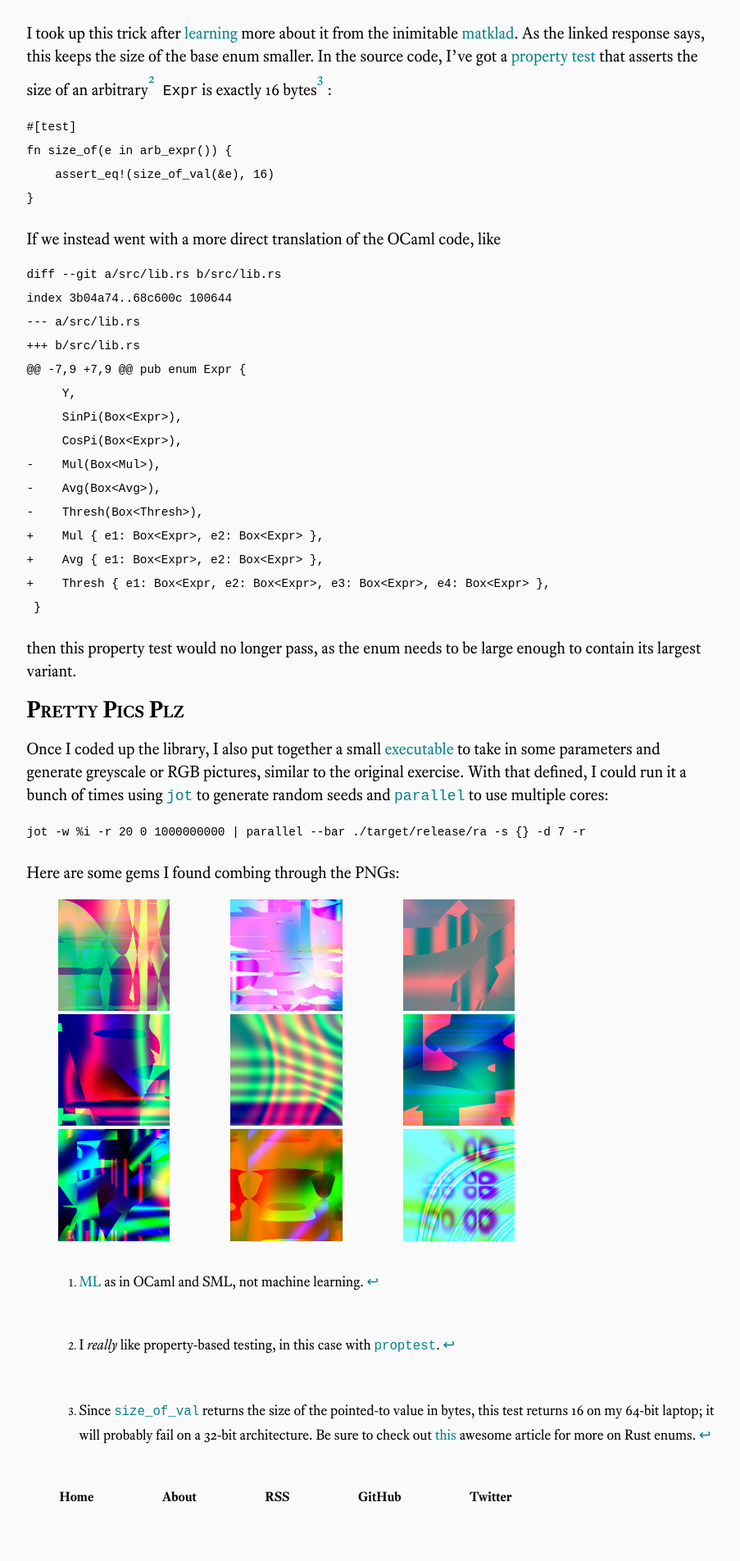
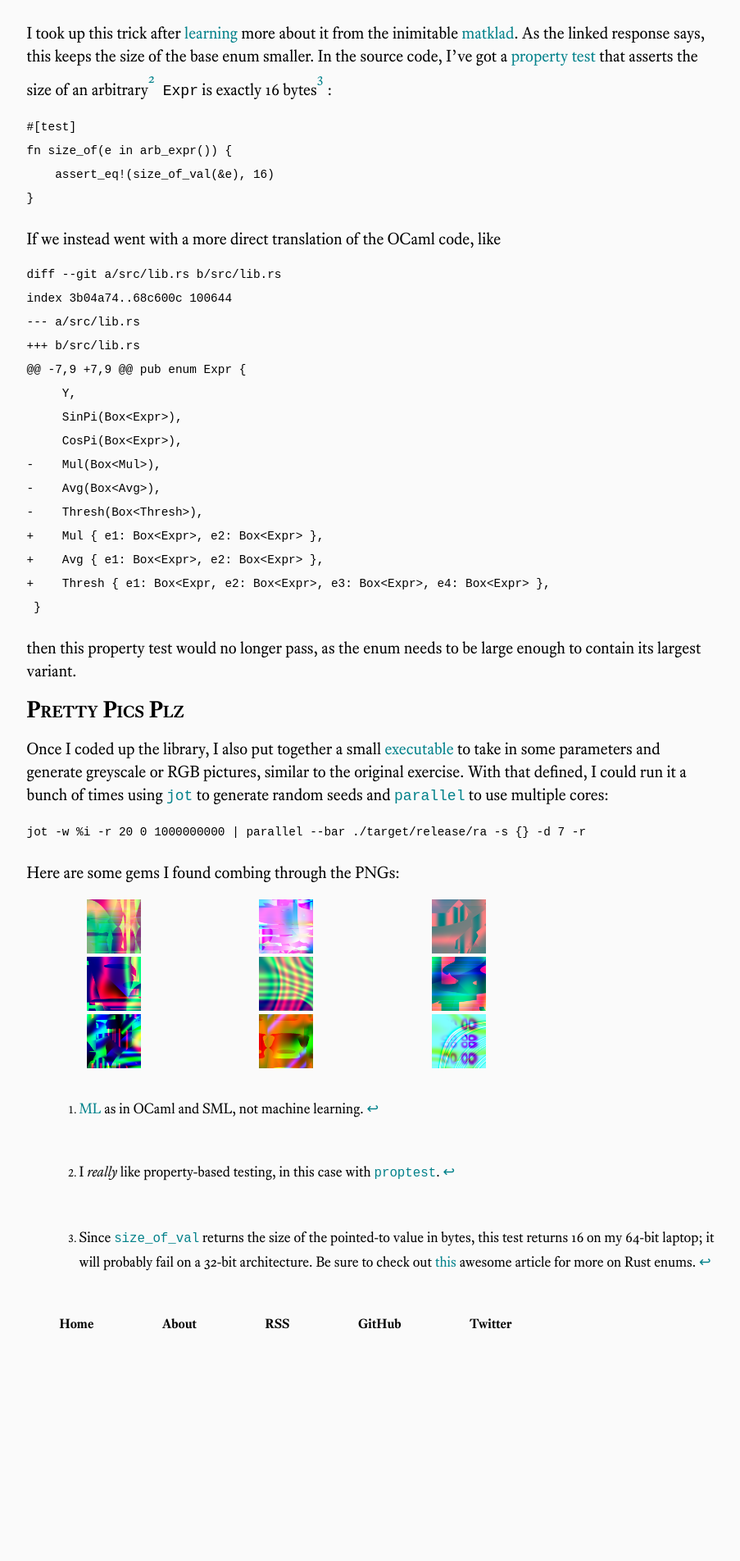
Before and after one commit to genos/genos.github.io, a Jekyll site: the page built from _posts/2023-06-02-random-art.md, in a window 1280 px wide. Shown: the part 1391-3295 px from the top of the page at 82% size, without its empty margins (185-1088 px from the left). Built offline with Jekyll 4.4.1, drawn with Linux system fonts in a browser that asks for light colours; after the commit the page ends 3084 px from its top, so only the background shows below that.

Commit message:
fix img tags

```diff
--- a/_posts/2023-06-02-random-art.md
+++ b/_posts/2023-06-02-random-art.md
@@ -127,19 +127,19 @@ Here are some gems I found combing through the PNGs:
 
 <table>
     <tr>
-        <td><img src="{{ "/public/126089461_7_512_512_rgb.png" | absolute_url }} " width="66%" alt="RGB Image for seed=126089461, depth=7 width & height=512" /></td>
-        <td><img src="{{ "/public/208259458_7_512_512_rgb.png" | absolute_url }} " width="66%" alt="RGB Image for seed=208259458, depth=7 width & height=512" /></td>
-        <td><img src="{{ "/public/347723950_7_512_512_rgb.png" | absolute_url }} " width="66%" alt="RGB Image for seed=347723950, depth=7 width & height=512" /></td>
+        <td><img src="{{ "/public/126089461_7_512_512_rgb.png" | absolute_url }} " width="66" alt="RGB Image for seed=126089461, depth=7 width & height=512"></td>
+        <td><img src="{{ "/public/208259458_7_512_512_rgb.png" | absolute_url }} " width="66" alt="RGB Image for seed=208259458, depth=7 width & height=512"></td>
+        <td><img src="{{ "/public/347723950_7_512_512_rgb.png" | absolute_url }} " width="66" alt="RGB Image for seed=347723950, depth=7 width & height=512"></td>
     </tr>
     <tr>
-        <td><img src="{{ "/public/765744456_7_512_512_rgb.png" | absolute_url }} " width="66%" alt="RGB Image for seed=765744456, depth=7 width & height=512" /></td>
-        <td><img src="{{ "/public/983185677_6_512_512_rgb.png" | absolute_url }} " width="66%" alt="RGB Image for seed=983185677, depth=6 width & height=512" /></td>
-        <td><img src="{{ "/public/161582962_7_512_512_rgb.png" | absolute_url }} " width="66%" alt="RGB Image for seed=161582962, depth=7 width & height=512" /></td>
+        <td><img src="{{ "/public/765744456_7_512_512_rgb.png" | absolute_url }} " width="66" alt="RGB Image for seed=765744456, depth=7 width & height=512"></td>
+        <td><img src="{{ "/public/983185677_6_512_512_rgb.png" | absolute_url }} " width="66" alt="RGB Image for seed=983185677, depth=6 width & height=512"></td>
+        <td><img src="{{ "/public/161582962_7_512_512_rgb.png" | absolute_url }} " width="66" alt="RGB Image for seed=161582962, depth=7 width & height=512"></td>
     </tr>
     <tr>
-        <td><img src="{{ "/public/176235008_7_512_512_rgb.png" | absolute_url }} " width="66%" alt="RGB Image for seed=176235008, depth=7 width & height=512" /></td>
-        <td><img src="{{ "/public/61786666_7_512_512_rgb.png" | absolute_url }} " width="66%" alt="RGB Image for seed=61786666, depth=6 width & height=512" /></td>
-        <td><img src="{{ "/public/627656271_7_512_512_rgb.png" | absolute_url }} " width="66%" alt="RGB Image for seed=627656271, depth=7 width & height=512" /></td>
+        <td><img src="{{ "/public/176235008_7_512_512_rgb.png" | absolute_url }} " width="66" alt="RGB Image for seed=176235008, depth=7 width & height=512"></td>
+        <td><img src="{{ "/public/61786666_7_512_512_rgb.png" | absolute_url }} " width="66" alt="RGB Image for seed=61786666, depth=6 width & height=512"></td>
+        <td><img src="{{ "/public/627656271_7_512_512_rgb.png" | absolute_url }} " width="66" alt="RGB Image for seed=627656271, depth=7 width & height=512"></td>
     </tr>
 </table>
 
```
Also changed, not shown: _posts/2020-08-17-tiny-api-demo.md (+3 -3 lines).
